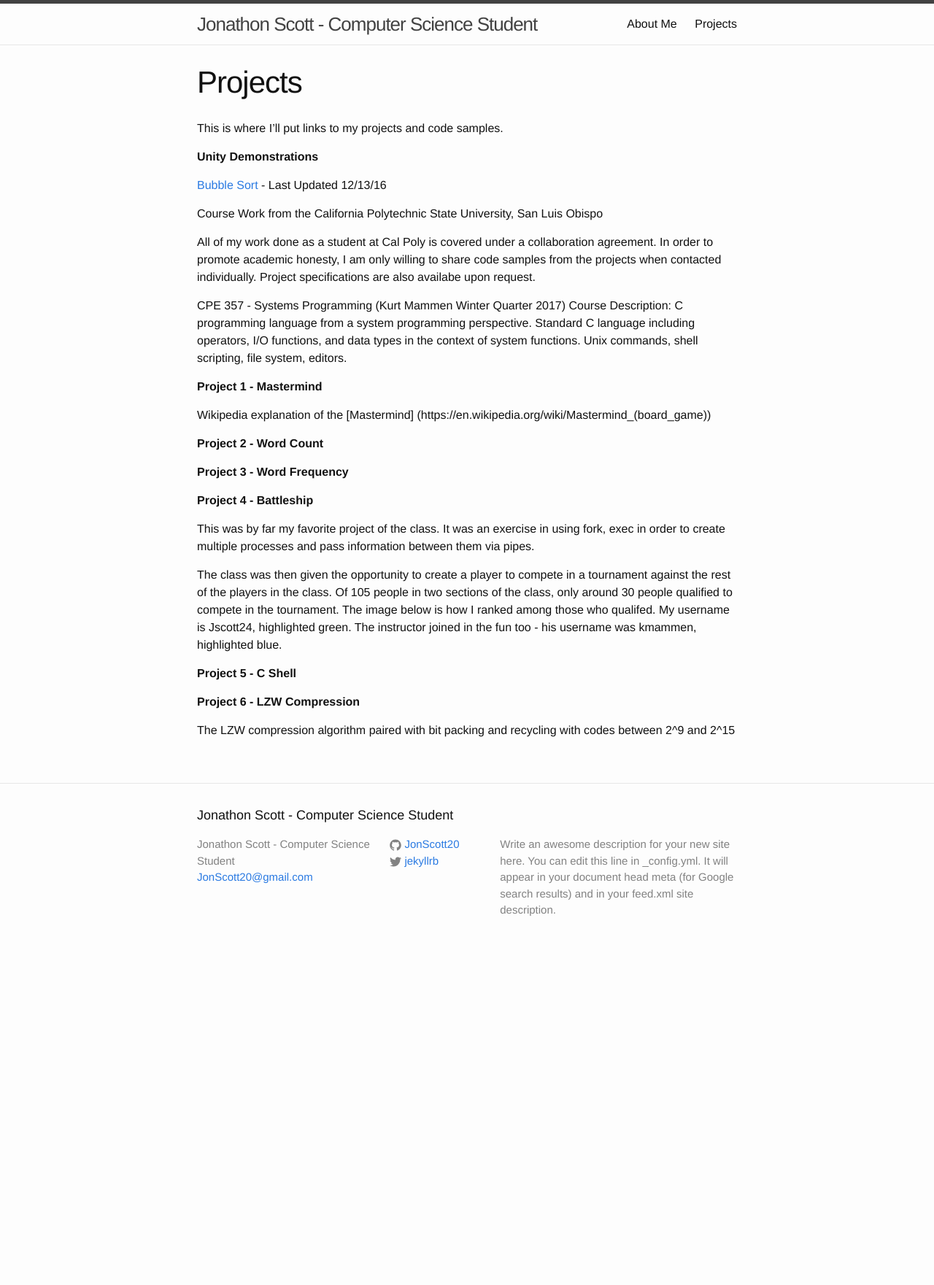
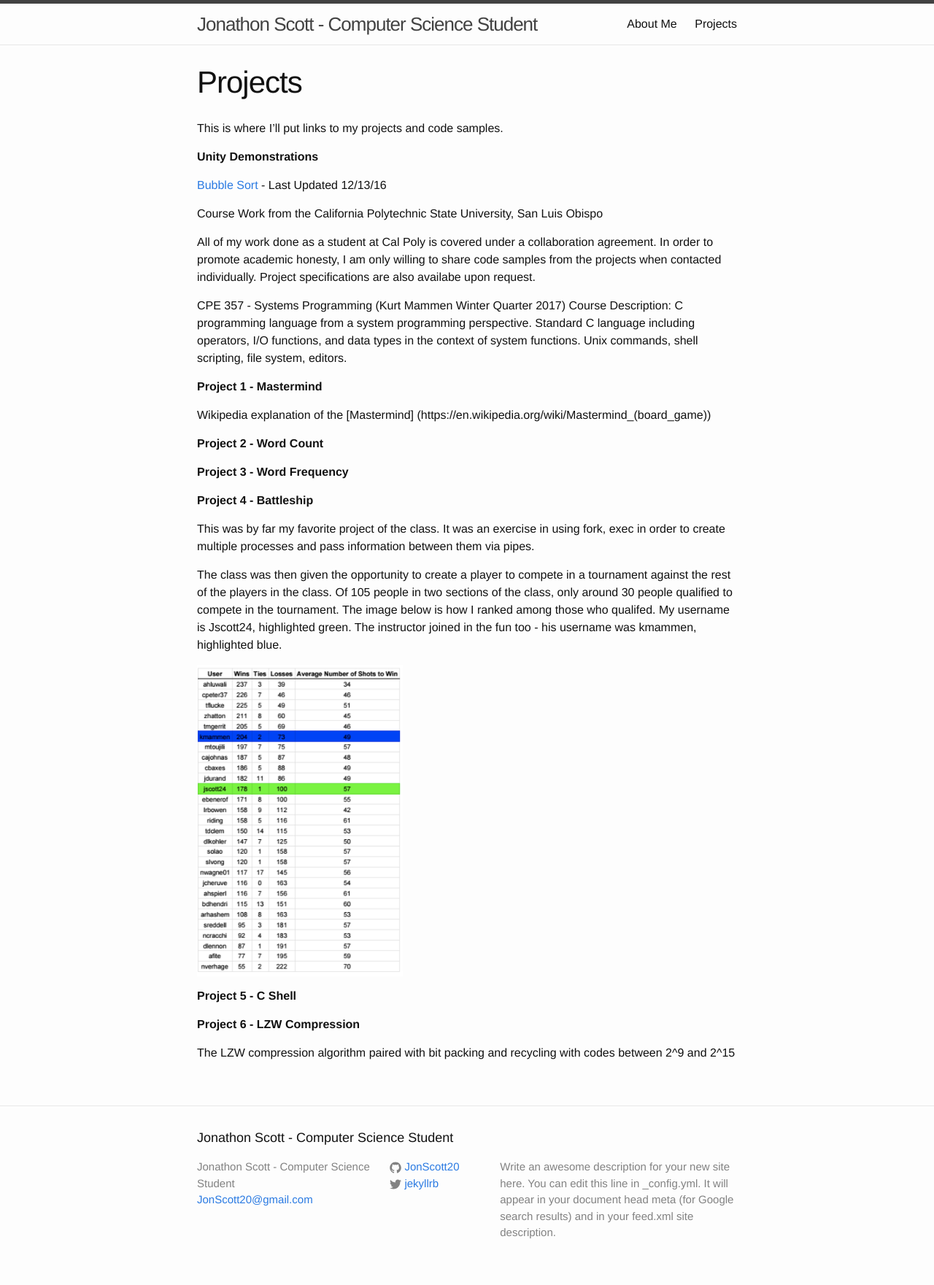
Before and after one commit to JonScott20/JonScott20.github.io, a Jekyll site: the page built from projects.md, in a window 1280 px wide. Shown: the whole page at 73% size. Built offline with Jekyll 4.4.1, drawn with Linux system fonts in a browser that asks for light colours; before the commit the page ends 1319 px from its top, so only the background shows below that.

Commit message:
Trying to add the project 4 results image

```diff
--- a/projects.md
+++ b/projects.md
@@ -35,6 +35,8 @@
 The class was then given the opportunity to create a player to compete in a tournament against the rest of the players in the class. Of 105 people in two sections of the class, only around 30 people qualified to compete in the tournament. The image below is how I ranked among those who qualifed. My username is Jscott24, highlighted green. The instructor joined in the fun too - his username was kmammen, highlighted blue.
 
 
+![Project 4 Tournament Results](https://jonscott20.github.io/Files/Documents/Project4Tournament.png){:class="img-responsive"}
+
 
 
 
```
